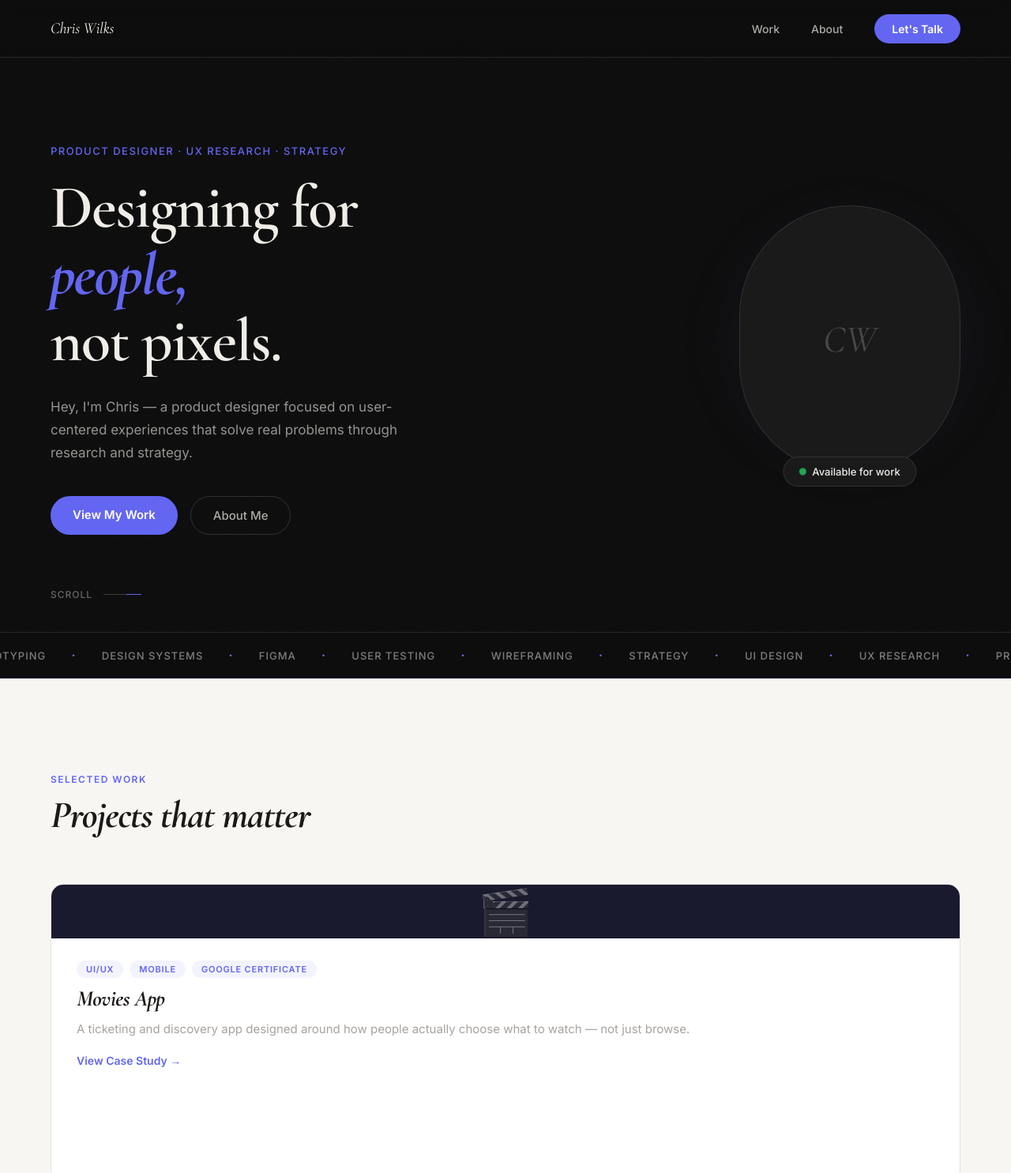
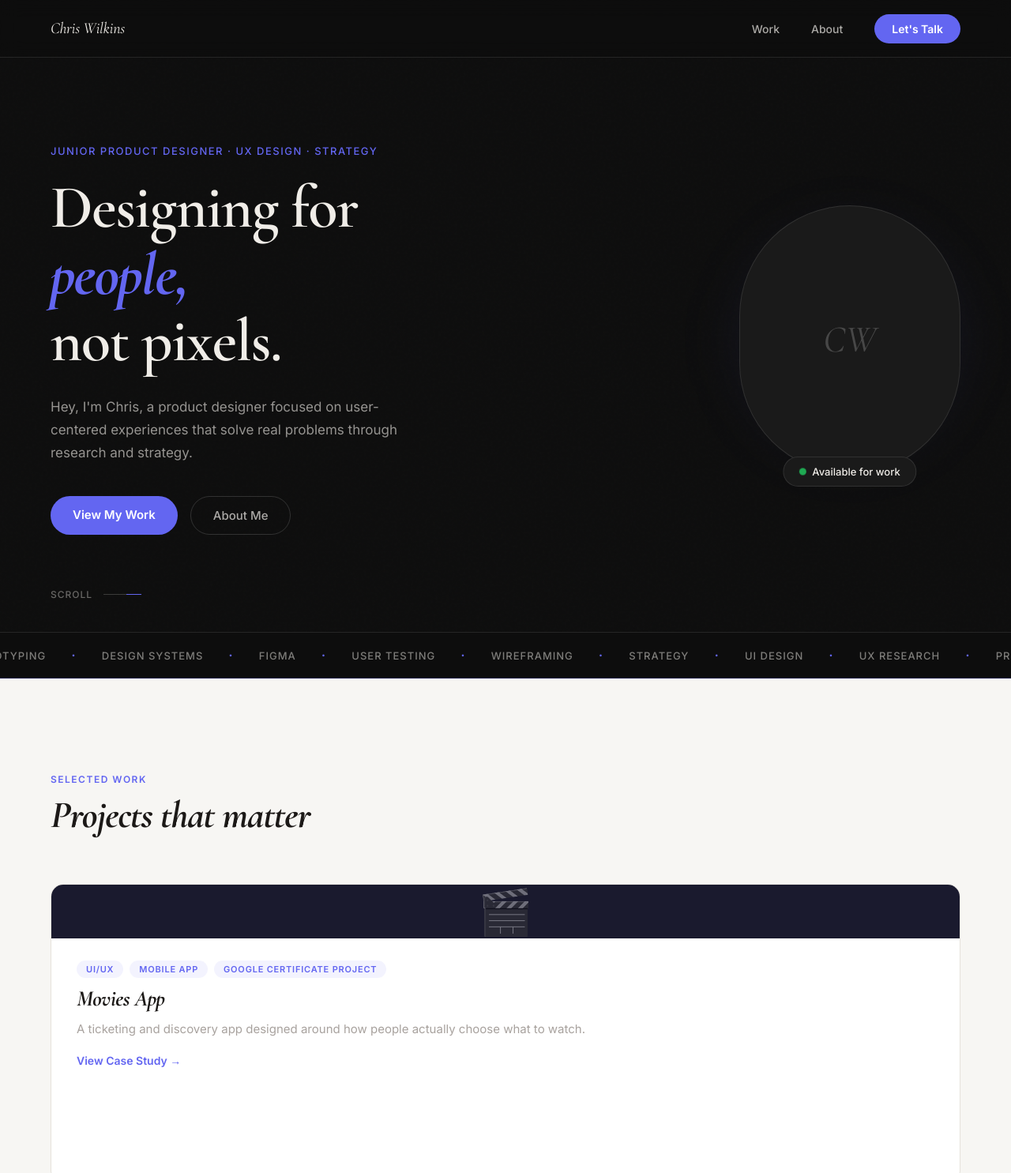
Before and after one commit to chriswilks90/Portfolio, a plain HTML site: page index.html in a window 1280 px wide. Shown: the top 1485 px of the page at 79% size. Drawn offline with nearby package versions, Linux system fonts and the light colour scheme.

Commit message:
Update index.html

```diff
--- a/index.html
+++ b/index.html
@@ -3,7 +3,7 @@
 <head>
   <meta charset="UTF-8" />
   <meta name="viewport" content="width=device-width, initial-scale=1.0"/>
-  <title>Chris Wilks — Product Designer</title>
+  <title>Chris Wilkins Product Designer</title>
   <link href="https://fonts.googleapis.com/css2?family=Cormorant+Garamond:ital,wght@0,600;1,400;1,600;1,700&family=Inter:wght@400;500;600&display=swap" rel="stylesheet">
   <link rel="stylesheet" href="style.css">
 </head>
@@ -15,7 +15,7 @@
 
   <!-- ══ NAV ══ -->
   <nav class="nav">
-    <a href="/" class="nav__logo">Chris Wilks</a>
+    <a href="/" class="nav__logo">Chris Wilkins</a>
     <ul class="nav__links" id="navLinks">
       <li><a href="#work">Work</a></li>
       <li><a href="#about">About</a></li>
@@ -33,13 +33,13 @@
   <section class="hero">
     <div class="hero__inner">
       <div class="hero__text">
-        <p class="hero__eyebrow">Product Designer · UX Research · Strategy</p>
+        <p class="hero__eyebrow">Junior Product Designer · UX Design · Strategy</p>
         <h1 class="hero__heading">
           <span class="hero__line" data-delay="0">Designing for</span>
           <span class="hero__line hero__line--italic" data-delay="120">people,</span>
           <span class="hero__line" data-delay="240">not pixels.</span>
         </h1>
-        <p class="hero__sub">Hey, I'm Chris — a product designer focused on user-centered experiences that solve real problems through research and strategy.</p>
+        <p class="hero__sub">Hey, I'm Chris, a product designer focused on user-centered experiences that solve real problems through research and strategy.</p>
         <div class="hero__actions">
           <a href="#work" class="hero__btn-primary">View My Work</a>
           <a href="#about" class="hero__btn-ghost">About Me</a>
@@ -117,11 +117,11 @@
           <div class="work__card-content">
             <div class="work__card-tags">
               <span class="work__tag">UI/UX</span>
-              <span class="work__tag">Mobile</span>
-              <span class="work__tag">Google Certificate</span>
+              <span class="work__tag">Mobile App</span>
+              <span class="work__tag">Google Certificate Project</span>
             </div>
             <h3 class="work__card-title">Movies App</h3>
-            <p class="work__card-desc">A ticketing and discovery app designed around how people actually choose what to watch — not just browse.</p>
+            <p class="work__card-desc">A ticketing and discovery app designed around how people actually choose what to watch.</p>
             <span class="work__card-link">View Case Study →</span>
           </div>
         </a>
@@ -151,7 +151,7 @@
               <span class="work__tag">Web Design</span>
             </div>
             <h3 class="work__card-title">Proximity Performance</h3>
-            <p class="work__card-desc">Full web design for a performance coaching brand — built to convert visitors into clients.</p>
+            <p class="work__card-desc">Full web design for a new Physical Therapy practice built to convert visitors into clients.</p>
             <span class="work__card-link">View Case Study →</span>
           </div>
         </a>
@@ -171,7 +171,7 @@
       <div class="about__right">
         <p class="about__eyebrow">About Me</p>
         <h2 class="about__heading">I design with <em>curiosity</em> at the core.</h2>
-        <p class="about__bio">I'm a junior product designer with a focus on user research and strategy. I believe great design starts before any screen is touched — in understanding the people you're building for.</p>
+        <p class="about__bio">I'm a junior product designer with a focus on user research and strategy. I believe great design starts before any screen is touched in understanding the people you're building for.</p>
         <p class="about__bio">Currently available for freelance and full-time opportunities.</p>
         <div class="about__skills">
           <span class="about__skill">Figma</span>
@@ -197,7 +197,7 @@
         <a href="#">Dribbble</a>
         <a href="#">Read.cv</a>
       </div>
-      <p class="footer__copy">© 2026 Chris Wilks. Designed with intention.</p>
+      <p class="footer__copy">© 2026 Chris Wilkins. Designed with intention.</p>
     </div>
   </footer>
 
```
